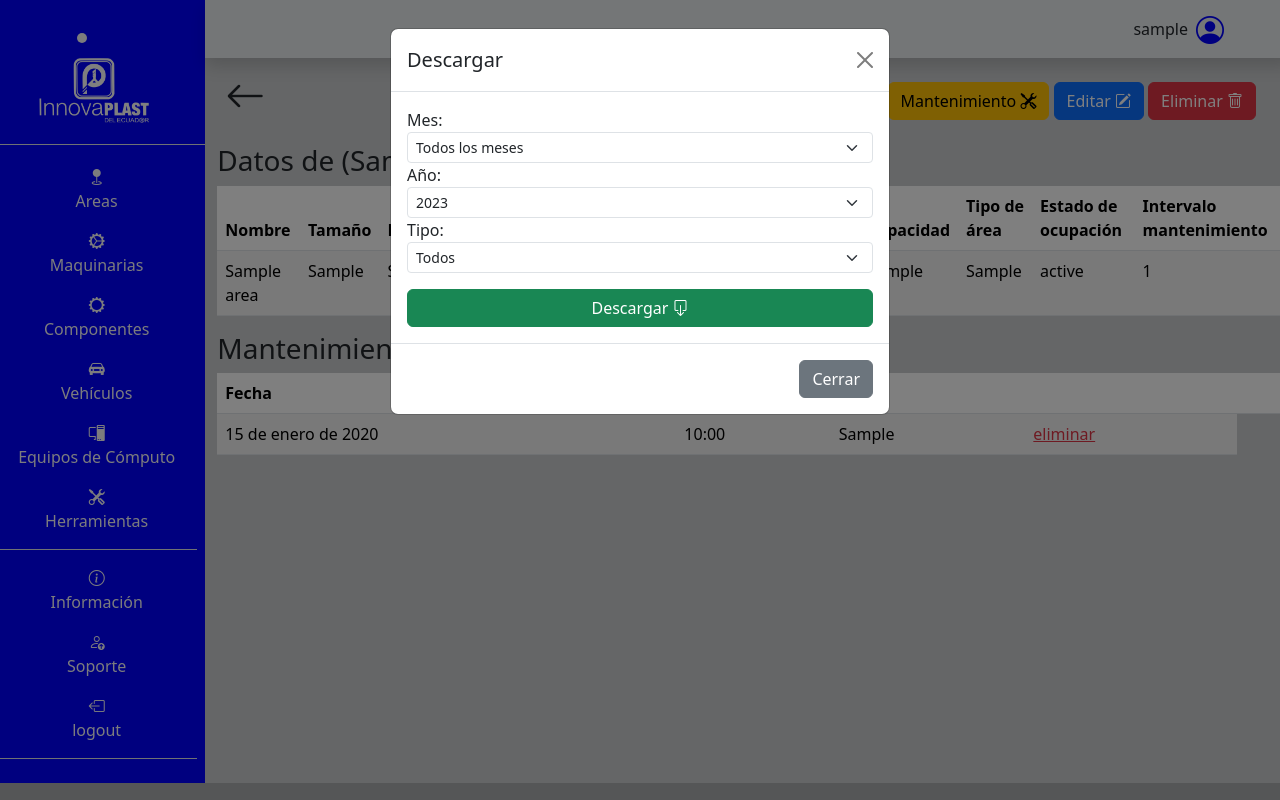
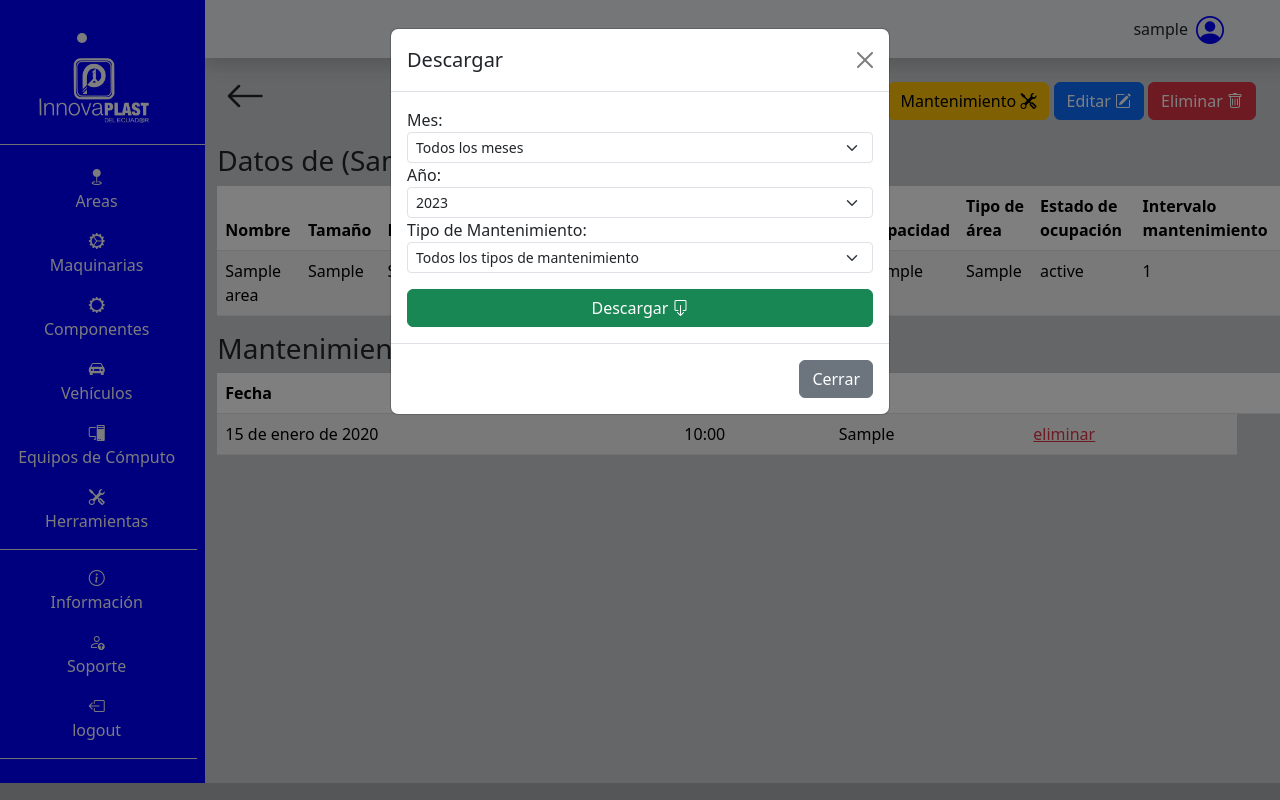
Before and after one commit to davidalejandrochentes/SGE, a Django app: page /area/detalles/1 in a window 1280 px wide, after a click on "Descargar". Run offline with Django 4.2, Linux system fonts and the light colour scheme; a user stored in the database is signed in; tables that the repository leaves empty hold one stand-in row (values such as "Sample post"); some libraries are stand-ins or nearby versions.

Commit message:
desargas de pdf

```diff
--- a/SGE_area/views.py
+++ b/SGE_area/views.py
@@ -1,5 +1,5 @@
 from django.shortcuts import render, redirect, get_object_or_404
-from .models import Area, MantenimientoArea
+from .models import Area, MantenimientoArea, TipoMantenimientoArea
 from .forms import AreaForm, MantenimientoAreaForm
 from django.contrib import messages
 from django.contrib.auth.decorators import login_required
@@ -59,10 +59,12 @@ def alertas(request):
 @login_required
 def tabla_mantenimientos(request):
     areas = Area.objects.all()
+    tipos_mantenimiento = TipoMantenimientoArea.objects.all()
     for area in areas:
         area.mantenimientos = area.mantenimientoarea_set.all().order_by('-fecha', '-hora')
     context = {
         'areas': areas,
+        'tipos_mantenimiento': tipos_mantenimiento,
     }
     return render(request, 'SGE_area/tablas.html', context)
 
@@ -114,12 +116,14 @@ def detalles(request, id):
         mantenimientos = area.mantenimientoarea_set.all().order_by('-fecha', '-hora')
         form = AreaForm(instance=area)
         form_mant = MantenimientoAreaForm()
+        tipos_mantenimiento = TipoMantenimientoArea.objects.all()
         context = {
             'area': area,
             'form': form,
             'id': id,
             'form_mant': form_mant,
-            'mantenimientos': mantenimientos
+            'mantenimientos': mantenimientos,
+            'tipos_mantenimiento': tipos_mantenimiento,
             }
         return render(request, 'SGE_area/detalles.html', context)
 
@@ -133,6 +137,7 @@ def detalles(request, id):
             intervalo_mantenimiento = form.cleaned_data.get('intervalo_mantenimiento')
             if intervalo_mantenimiento < 0:
                 form_mant = MantenimientoAreaForm()
+                tipos_mantenimiento = TipoMantenimientoArea.objects.all()
                 mantenimientos = area.mantenimientoarea_set.all().order_by('-fecha', '-hora')
                 form.add_error('intervalo_mantenimiento', 'El intervalo de mantenimiento no puede ser un número negativo')
                 context = {
@@ -140,20 +145,23 @@ def detalles(request, id):
                     'form': form,
                     'id': id,
                     'form_mant': form_mant,
-                    'mantenimientos': mantenimientos
+                    'mantenimientos': mantenimientos,
+                    'tipos_mantenimiento': tipos_mantenimiento,
                 }
                 previous_url = request.META.get('HTTP_REFERER')
                 return HttpResponseRedirect(previous_url)
             else:
                 form.save()
                 form_mant = MantenimientoAreaForm()
+                tipos_mantenimiento = TipoMantenimientoArea.objects.all()
                 mantenimientos = area.mantenimientoarea_set.all().order_by('-fecha', '-hora')
                 context = {
                     'area': area,
                     'form': form,
                     'id': id,
                     'form_mant': form_mant,
-                    'mantenimientos': mantenimientos
+                    'mantenimientos': mantenimientos,
+                    'tipos_mantenimiento': tipos_mantenimiento,
                 }
                 return render(request, 'SGE_area/detalles.html', context)
 
@@ -162,13 +170,15 @@ def detalles(request, id):
             mantenimiento.area = area
             mantenimiento.save()
             form = AreaForm(instance= area)
+            tipos_mantenimiento = TipoMantenimientoArea.objects.all()
             mantenimientos = area.mantenimientoarea_set.all().order_by('-fecha', '-hora')
             context = {
             'area': area,
             'form': form,
             'id': id,
             'form_mant': form_mant,
-            'mantenimientos': mantenimientos
+            'mantenimientos': mantenimientos,
+            'tipos_mantenimiento': tipos_mantenimiento,
             }
             return render(request, 'SGE_area/detalles.html', context)
         else:
@@ -177,7 +187,8 @@ def detalles(request, id):
             'form': form,
             'id': id,
             'form_mant': form_mant,
-            'mantenimientos': mantenimientos
+            'mantenimientos': mantenimientos,
+            'tipos_mantenimiento': tipos_mantenimiento,
             }
             return render(request, 'SGE_area/detalles.html', context)
 
@@ -185,11 +196,18 @@ def detalles(request, id):
 def generar_documento_mantenimientos_por_mes(request):
     mes = request.GET.get('mes')
     anio = request.GET.get('anio')
+    tipo_mantenimiento_id = request.GET.get('tipo_mantenimiento')
 
-    if mes:  # Si se seleccionó un mes
-        mantenimientos = MantenimientoArea.objects.filter(fecha__month=mes, fecha__year=anio).order_by('-fecha', '-hora')
-    else:  # Si no se seleccionó un mes
-        mantenimientos = MantenimientoArea.objects.filter(fecha__year=anio).order_by('-fecha', '-hora')
+    mantenimientos = MantenimientoArea.objects.filter(fecha__year=anio)
+
+    if mes:
+        mantenimientos = mantenimientos.filter(fecha__month=mes)
+
+    if tipo_mantenimiento_id:  # Si se seleccionó un tipo de mantenimiento
+        tipo_mantenimiento = get_object_or_404(TipoMantenimientoArea, pk=tipo_mantenimiento_id)
+        mantenimientos = mantenimientos.filter(tipo=tipo_mantenimiento)
+
+    mantenimientos = mantenimientos.order_by('-fecha', '-hora')
 
     response = HttpResponse(content_type='application/pdf')
     if mes:
@@ -233,13 +251,21 @@ def generar_documento_mantenimientos_por_mes(request):
 def generar_documento_mantenimientos_area(request, id):
     mes = request.GET.get('mes')
     anio = request.GET.get('anio')
+    tipo_mantenimiento_id = request.GET.get('tipo_mantenimiento')
 
     area = get_object_or_404(Area, pk=id)
 
-    if mes:  # Si se seleccionó un mes
-        mantenimientos = MantenimientoArea.objects.filter(fecha__month=mes, fecha__year=anio, area=area).order_by('-fecha', '-hora')
-    else:  # Si no se seleccionó un mes
-        mantenimientos = MantenimientoArea.objects.filter(fecha__year=anio, area=area).order_by('-fecha', '-hora')
+    mantenimientos = MantenimientoArea.objects.filter(area=area).order_by('-fecha', '-hora')
+
+
+    if mes:
+        mantenimientos = mantenimientos.filter(fecha__month=mes)
+    if anio:
+        mantenimientos = mantenimientos.filter(fecha__year=anio)
+    if tipo_mantenimiento_id:  # Si se seleccionó un tipo de mantenimiento
+        tipo_mantenimiento = get_object_or_404(TipoMantenimientoArea, pk=tipo_mantenimiento_id)
+        mantenimientos = mantenimientos.filter(tipo=tipo_mantenimiento)
+
 
     response = HttpResponse(content_type='application/pdf')
     if mes:
--- a/templates/SGE_area/area.html
+++ b/templates/SGE_area/area.html
@@ -41,7 +41,7 @@
     </div>
 
     <div class="container cabecera d-flex justify-content-center align-items-center shadow">
-        <h3 class="text-center text-light">Cantidad total de areas "{{ total_areas }}"</h3>
+        <h3 class="text-center text-light"><mark>Cantidad total de areas "{{ total_areas }}"</mark></h3>
     </div>
     <div class="row mt-3 d-flex justify-content-center align-item-center">
         {% for area in areas %}
--- a/templates/SGE_area/detalles.html
+++ b/templates/SGE_area/detalles.html
@@ -49,12 +49,14 @@
                                 <option value="2029">2029</option>
                                 <option value="2030">2030</option>
                             </select>
-                            <label class="" for="tipo">Tipo:</label>
-                            <select class="form-select form-select-sm" name="mes" id="mes">
-                                <option value="">Todos</option>
-                                <option value="Preventivo">Preventivo</option>
-                                <option value="Correctivo">Correctivo</option>
+                            <label class="" for="tipo_mantenimiento">Tipo de Mantenimiento:</label>
+                            <select class="form-select form-select-sm" name="tipo_mantenimiento" id="tipo_mantenimiento">
+                                <option value="">Todos los tipos de mantenimiento</option>
+                                {% for tipo_mantenimiento in tipos_mantenimiento %}
+                                    <option value="{{ tipo_mantenimiento.id }}">{{ tipo_mantenimiento.tipo }}</option>
+                                {% endfor %}
                             </select>
+
                             <div class="d-grid gap-2 mt-3">
                                 <button type="submit" value="Submit" class="btn btn-success">Descargar <i class="bi bi-box-arrow-down"></i></button>
                             </div>
```
Also changed, not shown: templates/SGE_area/tablas.html (+7 -0 lines).
